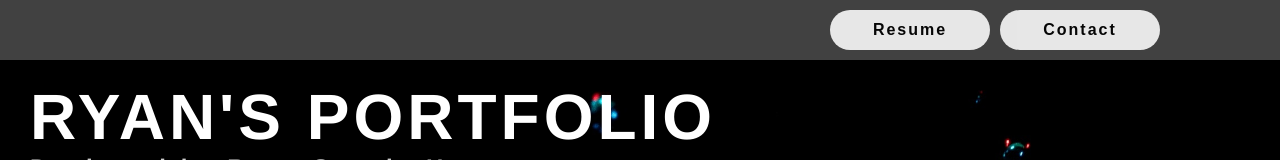
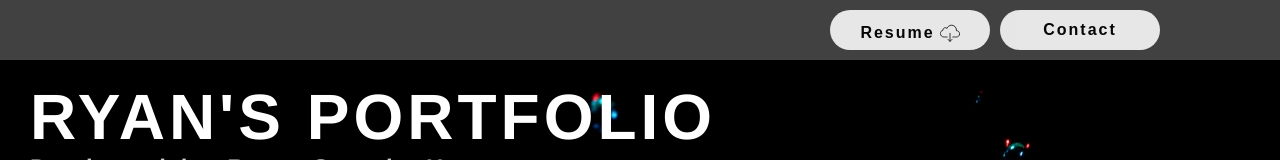
Before and after one commit to ryansaam/portfolio-2, a React (Create React App) app: page / in a window 1280 px wide. Shown: the top 160 px of the page. Built offline with nearby package versions, Linux system fonts and the light colour scheme.

Commit message:
linked projects to github

```diff
--- a/src/App.js
+++ b/src/App.js
@@ -13,9 +13,10 @@ import Widgets from './components/Widgets.js'
 import Work from './components/Work.js'
 import Skills from './components/Skills.js'
 import Contact from './components/Contact.js'
-import { Button } from './components/Styled.js'
+import { Button, Icon } from './components/Styled.js'
 
 import resume from './assets/resume/tech-resume.pdf'
+import downloadIcon from './assets/vectors/download-icon.svg'
 
 function App() {
   const scrollRef = useRef(null)
@@ -29,7 +30,10 @@ function App() {
     <div className="App">
       <ContactBar>
         <NavItem href={resume} download>
-          <Button>Resume</Button>
+          <Button>
+            <span style={{display: "inline-block", marginRight: "5px"}}>Resume</span>
+            <Icon inline style={{height: "20px", width: "20px", margin: "0px", transform: "translateY(5px)"}} src={downloadIcon}/>
+          </Button>
         </NavItem>
         <NavItem style={{marginLeft: "10px"}} href="#contact">
           <Button>Contact</Button>
--- a/src/components/Project.js
+++ b/src/components/Project.js
@@ -2,7 +2,7 @@ import React, { useState, useRef, useEffect } from 'react'
 import styled from 'styled-components'
 import { useSelector } from 'react-redux'
 
-import { Slide, H1, Button } from './Styled.js'
+import { Slide, H1, Button, Link } from './Styled.js'
 import litphumVideo from '../assets/playback-media/litphum-demo.mp4'
 import logo from '../assets/images/litphum-logo.png'
 
@@ -30,8 +30,8 @@ const Project = props => {
           <img alt={"logo for project"} style={{width: "200px"}} src={logo} />
           <Video ref={videoRef} muted loop src={litphumVideo} />
           <div style={{width: "100%", display: "grid", gridTemplateColumns: "1fr 1fr", gridGap: "20px"}}>
-            <Button move={"right"}>Github</Button>
-            <Button move={"left"}>View</Button>
+            <Link href="https://github.com/ryansaam/litphum" move={"right"}>Github</Link>
+            <Link href="https://litphum.aboutryansam.com" move={"left"}>View</Link>
           </div>
         </Container>
       </Slide>
--- a/src/components/Styled.js
+++ b/src/components/Styled.js
@@ -1,3 +1,4 @@
+import React from 'react'
 import styled from 'styled-components'
 
 
@@ -55,6 +56,13 @@ export const Button = styled.button`
     width: 120px;
   }
 `
+export const Link = props => {
+  return (
+    <a style={{justifySelf: props.move || "center"}} href={props.href} target={"_blank"} rel="noopener noreferrer" >
+      <Button>{props.children}</Button>
+    </a>
+  )
+}
 
 
 export const Icon = styled.span`
--- a/src/components/Widgets.js
+++ b/src/components/Widgets.js
@@ -21,7 +21,9 @@ const Widgets = props => {
                   date={new Date()}
                   colors={colorTheme.purplenight}
                 />
-                <Button>Github</Button>
+                <a href="https://github.com/ryansaam/colorful-calendar-v2" target="_blank" rel="noopener noreferrer">
+                  <Button>Github</Button>
+                </a>
               </CalendarGrid>
             </Block>
             <Text>
@@ -38,7 +40,9 @@ const Widgets = props => {
                   colors={colorTheme.redflat}
                   form={<MyForm />}
                 />
-                <Button>Github</Button>
+                <a href="https://github.com/ryansaam/schedule-me-v2" target="_blank" rel="noopener noreferrer">
+                  <Button>Github</Button>
+                </a>
               </CalendarGrid>
             </Block>
           </GridLayout>
```
